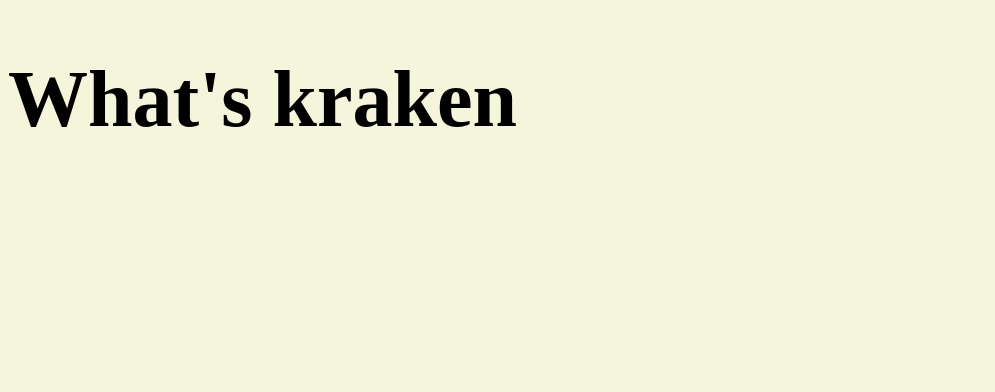
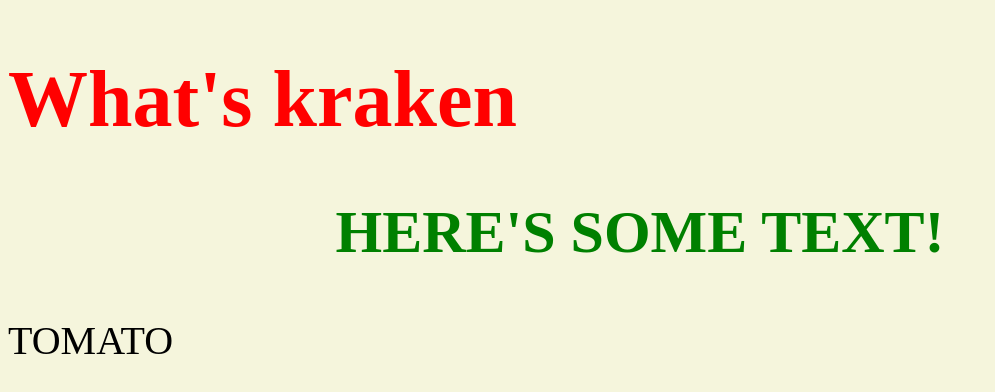
Before and after one commit to willkotheimer/funwiththekraken, a plain HTML site: page index.html in a window 1280 px wide. Shown: the whole page, without its empty margins (0-995 px from the left). Drawn offline with Linux system fonts and the light colour scheme.

Commit message:
added some real nice text

```diff
--- a/index.html
+++ b/index.html
@@ -21,6 +21,8 @@
         <![endif]-->
 
     <h1>What's kraken</h1>
+    <h2>HERE'S SOME TEXT!</h2>
+    <p>TOMATO</p>
     <script src="main.js" async defer></script>
 </body>
 
--- a/main.css
+++ b/main.css
@@ -13,3 +13,13 @@ body {
   font-size: 10em;
 
 }
+
+h1 {
+  color: red;
+  text-size-adjust: 40px;
+}
+
+h2 {
+  color: green;
+  text-align: center;
+}
```
